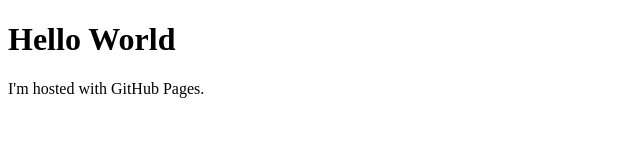
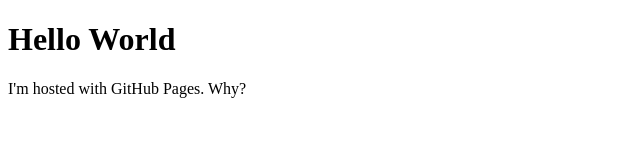
Before and after one commit to wlee1248/wlee1248.github.io, a plain HTML site: page index.html in a window 1280 px wide. Shown: the full height of the page, 0-640 px from the left. Drawn offline with Linux system fonts and the light colour scheme.

Commit message:
Update index.html
Why show the description?

```diff
--- a/index.html
+++ b/index.html
@@ -2,7 +2,7 @@
 <html>
 <body>
 <h1>Hello World</h1>
-<p>I'm hosted with GitHub Pages.
+<p>I'm hosted with GitHub Pages. Why?
 </p>
 </body>
 </html>
```
